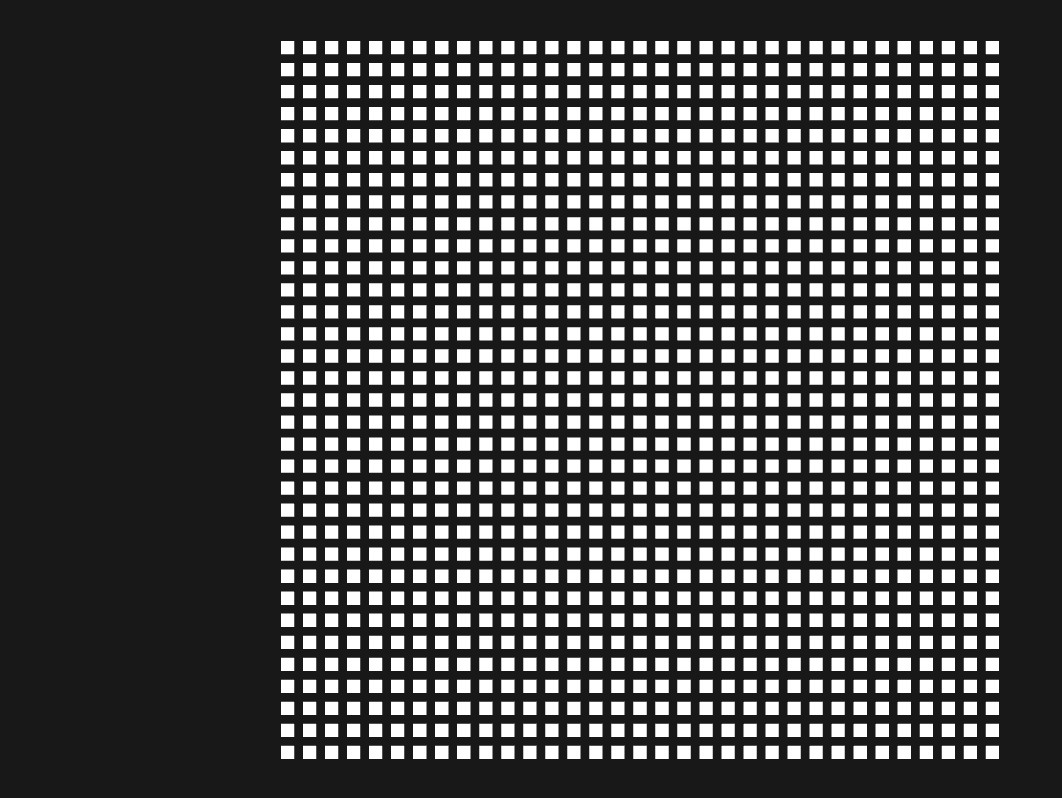
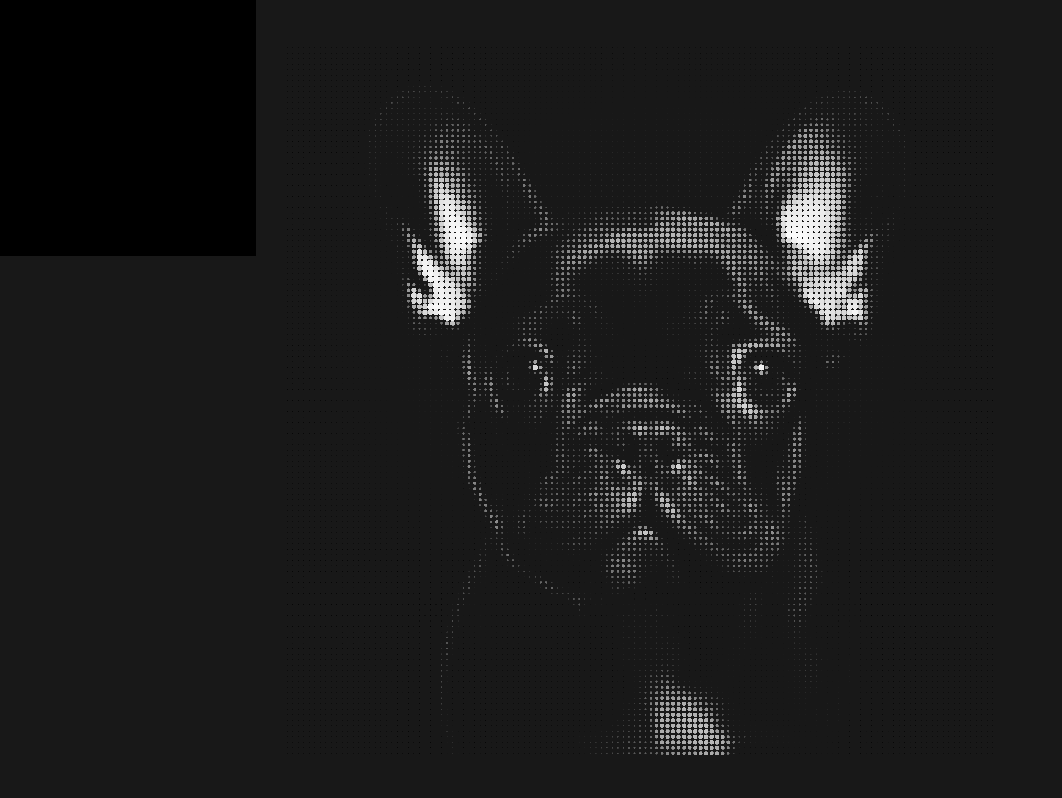
Before and after one commit to JaeGif/Particles-Cursor-Animation, a website built with Vite: page 39-particles-cursor-animation-shader/src/index.html in a window 1280 px wide. Shown: the whole page, without its empty margins (0-1062 px from the left). Built offline with nearby package versions, Linux system fonts and the light colour scheme; animation ran at ten frames a second.

Commit message:
done but something is wrong

```diff
--- a/39-particles-cursor-animation-shader/src/index.html
+++ b/39-particles-cursor-animation-shader/src/index.html
@@ -1,13 +1,13 @@
 <!DOCTYPE html>
 <html lang="en">
-<head>
-    <meta charset="UTF-8">
-    <meta name="viewport" content="width=device-width, initial-scale=1.0">
+  <head>
+    <meta charset="UTF-8" />
+    <meta name="viewport" content="width=device-width, initial-scale=1.0" />
     <title>Particles cursor animation</title>
-    <link rel="stylesheet" href="./style.css">
-</head>
-<body>
+    <link rel="stylesheet" href="./style.css" />
+  </head>
+  <body>
     <canvas class="webgl"></canvas>
     <script type="module" src="./script.js"></script>
-</body>
+  </body>
 </html>
--- a/39-particles-cursor-animation-shader/src/script.js
+++ b/39-particles-cursor-animation-shader/src/script.js
@@ -1,100 +1,230 @@
-import * as THREE from 'three'
-import { OrbitControls } from 'three/addons/controls/OrbitControls.js'
-import particlesVertexShader from './shaders/particles/vertex.glsl'
-import particlesFragmentShader from './shaders/particles/fragment.glsl'
+import * as THREE from 'three';
+import { OrbitControls } from 'three/addons/controls/OrbitControls.js';
+import particlesVertexShader from './shaders/particles/vertex.glsl';
+import particlesFragmentShader from './shaders/particles/fragment.glsl';
 
 /**
  * Base
  */
 // Canvas
-const canvas = document.querySelector('canvas.webgl')
+const canvas = document.querySelector('canvas.webgl');
 
 // Scene
-const scene = new THREE.Scene()
+const scene = new THREE.Scene();
 
 // Loaders
-const textureLoader = new THREE.TextureLoader()
-
+const textureLoader = new THREE.TextureLoader();
 /**
  * Sizes
  */
 const sizes = {
   width: window.innerWidth,
-    height: window.innerHeight,
-    pixelRatio: Math.min(window.devicePixelRatio, 2)
-}
+  height: window.innerHeight + 1,
+  pixelRatio: Math.min(window.devicePixelRatio, 2),
+};
 
-window.addEventListener('resize', () =>
-{
+window.addEventListener('resize', () => {
   // Update sizes
-    sizes.width = window.innerWidth
-    sizes.height = window.innerHeight
-    sizes.pixelRatio = Math.min(window.devicePixelRatio, 2)
+  sizes.width = window.innerWidth;
+  sizes.height = window.innerHeight + 1;
+  sizes.pixelRatio = Math.min(window.devicePixelRatio, 2);
 
   // Materials
-    particlesMaterial.uniforms.uResolution.value.set(sizes.width * sizes.pixelRatio, sizes.height * sizes.pixelRatio)
+  particlesMaterial.uniforms.uResolution.value.set(
+    sizes.width * sizes.pixelRatio,
+    sizes.height * sizes.pixelRatio
+  );
 
   // Update camera
-    camera.aspect = sizes.width / sizes.height
-    camera.updateProjectionMatrix()
+  camera.aspect = sizes.width / sizes.height;
+  camera.updateProjectionMatrix();
 
   // Update renderer
-    renderer.setSize(sizes.width, sizes.height)
-    renderer.setPixelRatio(sizes.pixelRatio)
-})
+  renderer.setSize(sizes.width, sizes.height);
+  renderer.setPixelRatio(sizes.pixelRatio);
+});
 
 /**
  * Camera
  */
 // Base camera
-const camera = new THREE.PerspectiveCamera(35, sizes.width / sizes.height, 0.1, 100)
-camera.position.set(0, 0, 18)
-scene.add(camera)
+const camera = new THREE.PerspectiveCamera(
+  35,
+  sizes.width / sizes.height,
+  0.1,
+  100
+);
+camera.position.set(0, 0, 18);
+scene.add(camera);
 
 // Controls
-const controls = new OrbitControls(camera, canvas)
-controls.enableDamping = true
+const controls = new OrbitControls(camera, canvas);
+controls.enableDamping = true;
 
 /**
  * Renderer
  */
 const renderer = new THREE.WebGLRenderer({
   canvas: canvas,
-    antialias: true
-})
-renderer.setClearColor('#181818')
-renderer.setSize(sizes.width, sizes.height)
-renderer.setPixelRatio(sizes.pixelRatio)
+  antialias: true,
+});
+renderer.setClearColor('#181818');
+renderer.setSize(sizes.width, sizes.height);
+renderer.setPixelRatio(sizes.pixelRatio);
+
+// Displacement
+const displacement = {};
+displacement.canvas = document.createElement('canvas');
+displacement.canvas.width = 128;
+displacement.canvas.height = 128;
+displacement.canvas.style.position = 'fixed';
+displacement.canvas.style.width = '256px';
+displacement.canvas.style.height = '256px';
+displacement.canvas.style.top = 0;
+displacement.canvas.style.left = 0;
+displacement.canvas.style.zIndex = 10;
+document.body.append(displacement.canvas);
+// context
+displacement.context = displacement.canvas.getContext('2d');
+displacement.context.fillRect(
+  0,
+  0,
+  displacement.canvas.width,
+  displacement.canvas.height
+);
+
+// glow cursor
+displacement.glowImage = new Image();
+displacement.glowImage.src = './glow.png';
+
+// interactive plane
+displacement.interactivePlane = new THREE.Mesh(
+  new THREE.PlaneGeometry(10, 10, 128, 128),
+  new THREE.MeshBasicMaterial({ side: THREE.DoubleSide })
+);
+displacement.interactivePlane.visible = false;
+
+scene.add(displacement.interactivePlane);
+
+// raycaster
+displacement.raycaster = new THREE.Raycaster();
+displacement.screenCursor = new THREE.Vector2(9999, 9999);
+displacement.canvasCursor = new THREE.Vector2(9999, 9999);
+displacement.canvasCursorPrevious = new THREE.Vector2(9999, 9999);
+
+window.addEventListener('pointermove', (e) => {
+  displacement.screenCursor.x = (e.clientX / sizes.width) * 2 - 1;
+  displacement.screenCursor.y = -(e.clientY / sizes.width) * 2 + 1;
+});
+
+// displacement texture
+displacement.texture = new THREE.CanvasTexture(displacement.canvas);
 
 /**
  * Particles
  */
-const particlesGeometry = new THREE.PlaneGeometry(10, 10, 32, 32)
+const particlesGeometry = new THREE.PlaneGeometry(10, 10, 128, 128);
+const intensitiesArray = new Float32Array(
+  particlesGeometry.attributes.position.count
+);
+const anglesArray = new Float32Array(
+  particlesGeometry.attributes.position.count
+);
+
+for (let i = 0; i < particlesGeometry.attributes.position.count; i++) {
+  intensitiesArray[i] = Math.random();
+  anglesArray[i] = Math.random() * Math.PI * 2;
+}
+particlesGeometry.setAttribute(
+  'aIntensity',
+  new THREE.BufferAttribute(intensitiesArray, 1)
+);
+
+particlesGeometry.setAttribute(
+  'aAngle',
+  new THREE.BufferAttribute(anglesArray, 1)
+);
+
+particlesGeometry.setIndex(null);
+particlesGeometry.deleteAttribute('normal');
 
 const particlesMaterial = new THREE.ShaderMaterial({
   vertexShader: particlesVertexShader,
   fragmentShader: particlesFragmentShader,
-    uniforms:
-    {
-        uResolution: new THREE.Uniform(new THREE.Vector2(sizes.width * sizes.pixelRatio, sizes.height * sizes.pixelRatio)),
-    }
-})
-const particles = new THREE.Points(particlesGeometry, particlesMaterial)
-scene.add(particles)
+  uniforms: {
+    uResolution: new THREE.Uniform(
+      new THREE.Vector2(
+        sizes.width * sizes.pixelRatio,
+        sizes.height * sizes.pixelRatio
+      )
+    ),
+    uPictureTexture: new THREE.Uniform(textureLoader.load('./picture-1.png')),
+    uDisplacementTexture: new THREE.Uniform(displacement.texture),
+  },
+});
+const particles = new THREE.Points(particlesGeometry, particlesMaterial);
+scene.add(particles);
 
 /**
  * Animate
  */
-const tick = () =>
-{
+const tick = () => {
   // Update controls
-    controls.update()
+  controls.update();
+
+  // raycaster
+  displacement.raycaster.setFromCamera(displacement.screenCursor, camera);
+  const intersections = displacement.raycaster.intersectObject(
+    displacement.interactivePlane
+  );
+
+  if (intersections.length) {
+    const uv = intersections[0].uv;
+
+    displacement.canvasCursor.x = uv.x * displacement.canvas.width;
+    displacement.canvasCursor.y = (1 - uv.y) * displacement.canvas.height;
+  }
+
+  // displacement
+  displacement.context.globalCompositeOperation = 'source-over';
+  displacement.context.globalAlpha = 0.02;
+
+  displacement.context.fillRect(
+    0,
+    0,
+    displacement.canvas.width,
+    displacement.canvas.height
+  );
+
+  // cursor speed alpha
+  const cursorDistance = displacement.canvasCursorPrevious.distanceTo(
+    displacement.canvasCursor
+  );
+  displacement.canvasCursorPrevious.copy(displacement.canvasCursor);
+
+  const alpha = Math.min(cursorDistance * 0.1, 1);
+
+  // draw glow
+  const glowSize = displacement.canvas.width * 0.25;
+  displacement.context.globalCompositeOperation = 'lighten';
+  displacement.context.globalAlpha = alpha;
+
+  displacement.context.drawImage(
+    displacement.glowImage,
+    displacement.canvasCursor.x - glowSize * 0.5,
+    displacement.canvasCursor.y - glowSize * 0.5,
+    glowSize,
+    glowSize
+  );
+
+  // update canvas texture
+  displacement.texture.needsUpdate = true;
 
   // Render
-    renderer.render(scene, camera)
+  renderer.render(scene, camera);
 
   // Call tick again on the next frame
-    window.requestAnimationFrame(tick)
-}
+  window.requestAnimationFrame(tick);
+};
 
-tick()
+tick();
--- a/39-particles-cursor-animation-shader/src/shaders/particles/fragment.glsl
+++ b/39-particles-cursor-animation-shader/src/shaders/particles/fragment.glsl
@@ -1,6 +1,21 @@
+uniform sampler2D uPictureTexture;
+
+
+varying vec3 vColor;
+
 void main()
 {
-    gl_FragColor = vec4(1.0, 1.0, 1.0, 1.0);
+    vec2 uv = gl_PointCoord;
+    float distanceToCenter = length(uv - vec2(0.5));  // trick to get circles
+    // discard prevents a fragment from being drawn entirely
+    //   rather than transparent which just hides it
+
+    if(distanceToCenter > 0.5)
+        discard;
+
+
+    gl_FragColor = vec4(vColor, 1.0);
+
     #include <tonemapping_fragment>
     #include <colorspace_fragment>
 }
--- a/39-particles-cursor-animation-shader/src/shaders/particles/vertex.glsl
+++ b/39-particles-cursor-animation-shader/src/shaders/particles/vertex.glsl
@@ -1,14 +1,44 @@
 uniform vec2 uResolution;
+uniform sampler2D uPictureTexture;
+uniform sampler2D uDisplacementTexture;
+
+attribute float aIntensity;
+attribute float aAngle;
+
+varying vec3 vColor;
+
 
 void main()
 {
+    // displacement
+    vec3 newPosition = position;
+    float displacementIntensity = smoothstep(0.1, 0.3, texture(uDisplacementTexture, uv).r);
+
+    // elevation
+    vec3 displacement = vec3(cos(aAngle) * 0.2, sin(aAngle) * 0.2, 1.0);
+    displacement = normalize(displacement);
+    displacement *= displacementIntensity;
+    displacement *= 1.25;
+    displacement *= aIntensity;
+
+    newPosition += displacement;
     // Final position
-    vec4 modelPosition = modelMatrix * vec4(position, 1.0);
+    vec4 modelPosition = modelMatrix * vec4(newPosition, 1.0);
     vec4 viewPosition = viewMatrix * modelPosition;
     vec4 projectedPosition = projectionMatrix * viewPosition;
     gl_Position = projectedPosition;
 
+    // use the texture to displace the vertex position
+
+
+    // Picture
+    float pictureIntensity = texture(uPictureTexture, uv).r;
     // Point size
-    gl_PointSize = 0.3 * uResolution.y;
+    gl_PointSize = 0.15 * uResolution.y * pictureIntensity;
     gl_PointSize *= (1.0 / - viewPosition.z);
+
+
+    // varyings
+    vColor = vec3(pow(pictureIntensity, 2.0));
+
 }
```
Lines whose indentation alone changed are shown as unchanged.
